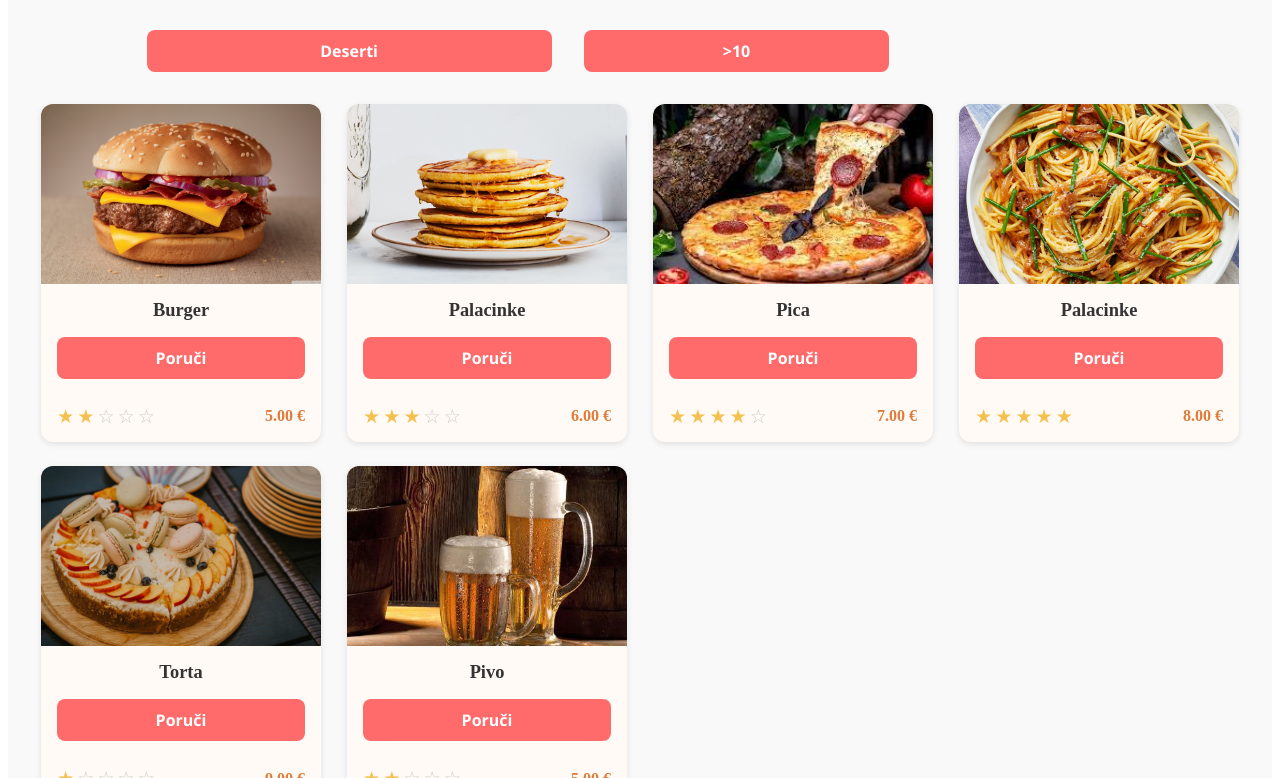
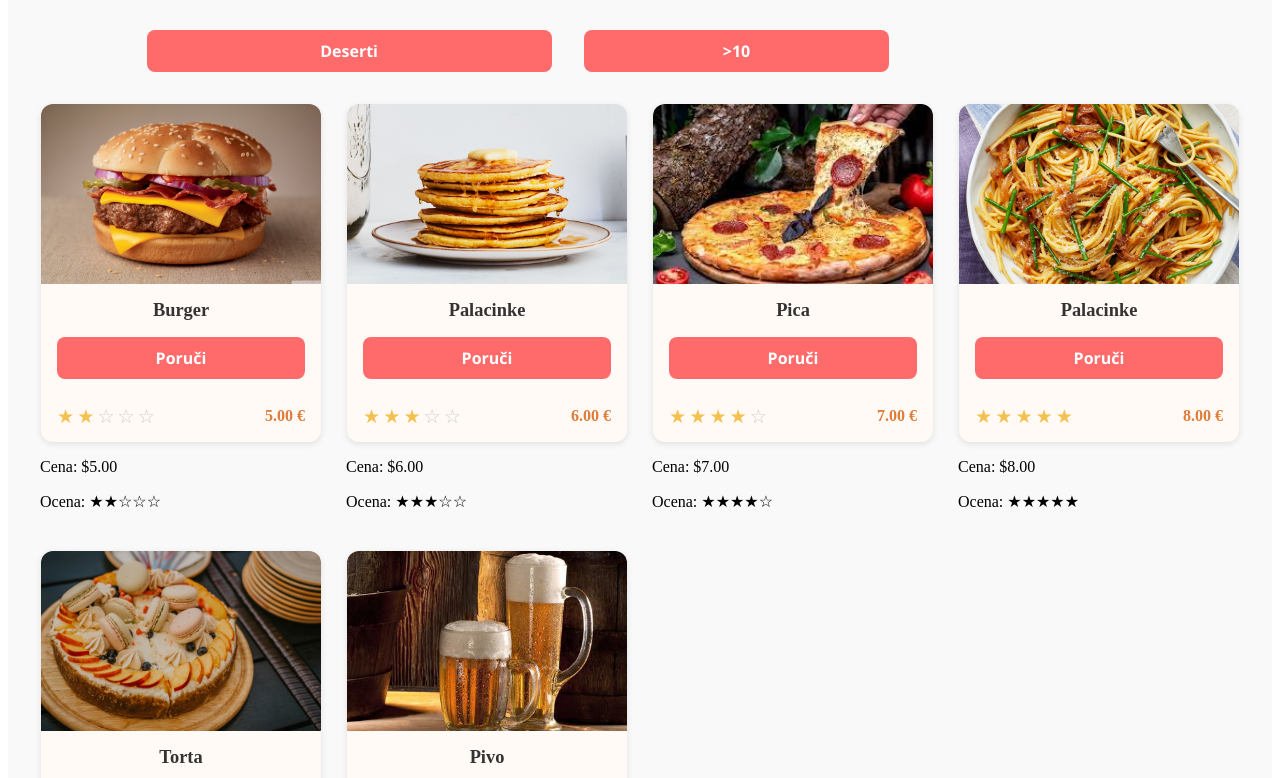
Before and after one commit to nikolavujovic04/domaci2, a React app: page /shop in a window 1280 px wide. Shown: the part 522-1300 px from the top of the page. Built offline with nearby package versions, Linux system fonts and the light colour scheme; the HTML template or start-up script is replaced by a standard one.

Commit message:
Izmenjena je shop strana

```diff
--- a/src/pages/Shop.tsx
+++ b/src/pages/Shop.tsx
@@ -1,7 +1,8 @@
 import React, { useState } from "react";
 import ProductCard from "../components/ProductCard";
 import Button from "../components/Button";
-import { PRODUCTS, type Product } from "../models/ProductPag";
+import { PRODUCTS as PRODUCT_DATA, type Product as IProductData } from "../models/ProductPag";
+import Product from "../models/Product"; // klasa sa metodama
 import styles from "../styles/Shop.module.scss";
 
 const ITEMS_PER_PAGE = 6;
@@ -20,9 +21,14 @@ const Shop: React.FC = () => {
     return true;
   };
 
-  const filteredProducts = PRODUCTS.filter((product) => {
+  // Kreiramo instance klase Product iz običnih objekata
+  const products: Product[] = PRODUCT_DATA.map(
+    p => new Product(p.title, p.price, p.rating)
+  );
+
+  const filteredProducts = products.filter((product) => {
     const matchesSearch = product.title.toLowerCase().includes(searchTerm.toLowerCase());
-    const matchesCategory = categoryFilter === "All" || product.category === categoryFilter;
+    const matchesCategory = categoryFilter === "All" || product.title === categoryFilter;
     const matchesPrice = checkPrice(product.price);
     const matchesRating = ratingFilter === "All" || product.rating >= Number(ratingFilter);
     return matchesSearch && matchesCategory && matchesPrice && matchesRating;
@@ -40,6 +46,7 @@ const Shop: React.FC = () => {
     setSearchTerm(e.target.value);
     setCurrentPage(1);
   };
+
   return (
     <section className={styles.shop}>
       <h2 className={styles.title}>Naši proizvodi</h2>
@@ -126,16 +133,20 @@ const Shop: React.FC = () => {
       {/* Grid proizvoda */}
       <div className={styles.grid}>
         {currentProducts.length > 0 ? (
-          currentProducts.map((product: Product) => (
-            <ProductCard
-              key={product.id}
-              image={product.image}
-              title={product.title}
-              price={product.price}
-              rating={product.rating}
-              buttonText="Poruči"
-              onOrder={() => console.log(`Poručujem ${product.title}`)}
-            />
+          currentProducts.map((product, idx) => (
+            <div key={idx}>
+              <ProductCard
+                image={PRODUCT_DATA[idx % PRODUCT_DATA.length].image} // slika
+                title={product.title}
+                price={product.price}   // BROJ
+                rating={product.rating} // BROJ
+                buttonText="Poruči"
+                onOrder={() => console.log(`Poručujem ${product.title}`)}
+              />
+              {/* Ovde koristimo metode klase za formatiran prikaz */}
+              <p>Cena: {product.getFormattedPrice()}</p>
+              <p>Ocena: {product.getRatingStars()}</p>
+            </div>
           ))
         ) : (
           <p>Nema proizvoda.</p>
@@ -150,7 +161,6 @@ const Shop: React.FC = () => {
             onClick={() => handlePageChange(currentPage - 1)}
             disabled={currentPage === 1}
           />
-
           {[...Array(totalPages)].map((_, idx) => (
             <Button
               key={idx}
@@ -159,7 +169,6 @@ const Shop: React.FC = () => {
               className={currentPage === idx + 1 ? styles.activePage : ""}
             />
           ))}
-
           <Button
             text="Sledeća ▶"
             onClick={() => handlePageChange(currentPage + 1)}
```
